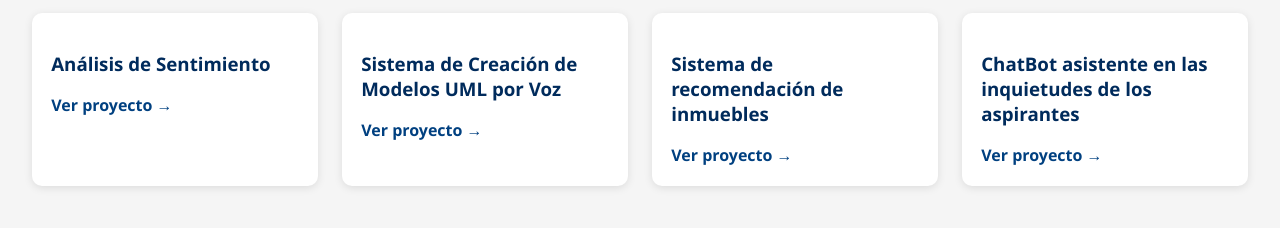
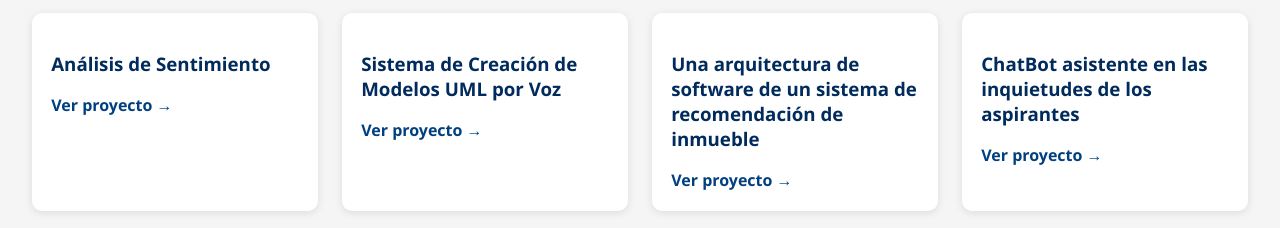
Before and after one commit to saballeth/saballeth.github.io, a plain HTML site: page Proyectos y ponencias.html in a window 1280 px wide. Shown: the part 297-525 px from the top of the page. Drawn offline with Linux system fonts and the light colour scheme.

Commit message:
Update pages

```diff
--- a/Proyectos y ponencias.html
+++ b/Proyectos y ponencias.html
@@ -113,7 +113,8 @@
                 <a href="https://saballeth.github.io/Sistema%20de%20creacion%20de%20modelos%20UML%20por%20voz" class="project-link">Ver proyecto →</a>
             </div>
             <div class="card">
-                <h3>Sistema de recomendación de inmuebles</h3>
+                <h3>Una arquitectura de software de un sistema de
+recomendación de inmueble</h3>
                 <a href="https://saballeth.github.io/Sistema%20de%20recomendaci%C3%B3n%20de%20inmuebles" class="project-link">Ver proyecto →</a>
             </div>
             <div class="card">
```
Also changed, not shown: ChatBot asistente en las inquietudes de los aspirantes.html (+1 -1 lines).
